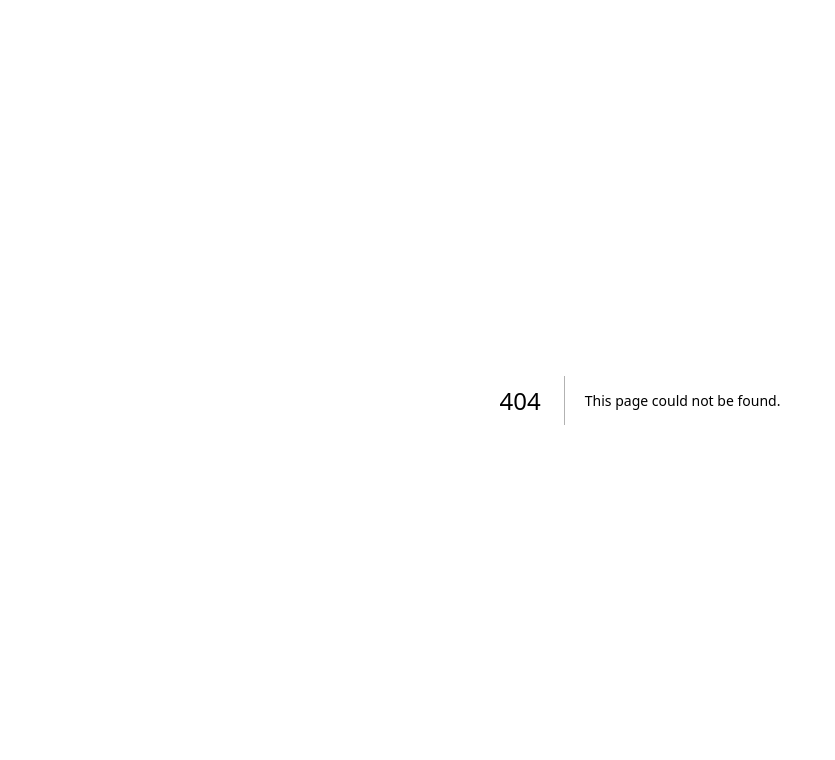
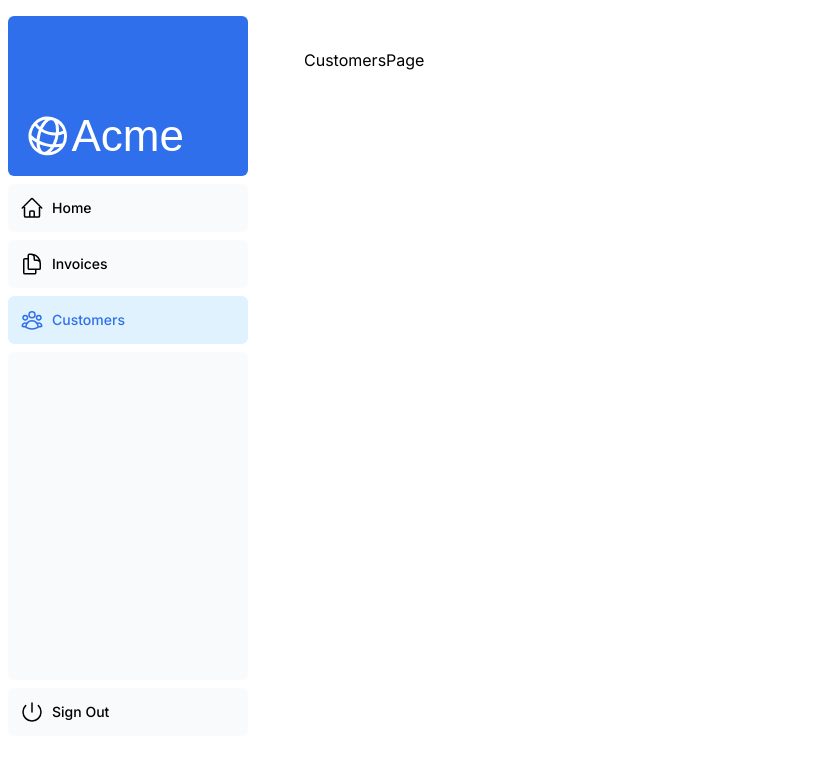
Before and after one commit to hjkrannig/nextjs_dashboard, a Next.js app: page /dashboard/customers in a window 1280 px wide. Before the commit this address had no page. Shown: the top 760 px of the page, without its empty margins (0-835 px from the left). Built offline with nearby package versions, Linux system fonts and the light colour scheme; a web font is replaced by a local one.

Commit message:
Kapitel 4, dashboard-routes implementiert

```diff
--- /dev/null
+++ b/app/dashboard/customers/page.tsx
@@ -0,0 +1,7 @@
+export default function CustomersPage() {
+  return (
+    <>
+      <h2>CustomersPage</h2>
+    </>
+  );
+}
--- /dev/null
+++ b/app/dashboard/invoices/page.tsx
@@ -0,0 +1,7 @@
+export default function InvoicesPage() {
+  return (
+    <>
+      <h2>InvoicesPage</h2>
+    </>
+  );
+}
--- /dev/null
+++ b/app/dashboard/layout.tsx
@@ -0,0 +1,12 @@
+import SideNav from "@/app/ui/dashboard/sidenav";
+
+export default function Layout({ children }: { children: React.ReactNode }) {
+  return (
+    <div className="flex h-screen flex-col md:flex-row md:overflow-hidden">
+      <div className="w-full flex-none md:w-64">
+        <SideNav />
+      </div>
+      <div className="flex-grow p-6 md:overflow-y-auto md:p-12">{children}</div>
+    </div>
+  );
+}
--- /dev/null
+++ b/app/dashboard/page.tsx
@@ -0,0 +1,7 @@
+export default function DashBoardPage() {
+  return (
+    <>
+      <h2>DashBoardPage</h2>
+    </>
+  );
+}
--- a/app/ui/dashboard/nav-links.tsx
+++ b/app/ui/dashboard/nav-links.tsx
@@ -1,35 +1,41 @@
-import {
-  UserGroupIcon,
-  HomeIcon,
-  DocumentDuplicateIcon,
-} from '@heroicons/react/24/outline';
+"use client";
+import clsx from "clsx";
+import { usePathname } from "next/navigation";
+import { UserGroupIcon, HomeIcon, DocumentDuplicateIcon } from "@heroicons/react/24/outline";
+import Link from "next/link";
 
 // Map of links to display in the side navigation.
 // Depending on the size of the application, this would be stored in a database.
 const links = [
-  { name: 'Home', href: '/dashboard', icon: HomeIcon },
+  { name: "Home", href: "/dashboard", icon: HomeIcon },
   {
-    name: 'Invoices',
-    href: '/dashboard/invoices',
+    name: "Invoices",
+    href: "/dashboard/invoices",
     icon: DocumentDuplicateIcon,
   },
-  { name: 'Customers', href: '/dashboard/customers', icon: UserGroupIcon },
+  { name: "Customers", href: "/dashboard/customers", icon: UserGroupIcon },
 ];
 
 export default function NavLinks() {
+  const pathname = usePathname();
+  console.log(pathname);
   return (
     <>
       {links.map((link) => {
         const LinkIcon = link.icon;
         return (
-          <a
+          <Link
             key={link.name}
             href={link.href}
-            className="flex h-[48px] grow items-center justify-center gap-2 rounded-md bg-gray-50 p-3 text-sm font-medium hover:bg-sky-100 hover:text-blue-600 md:flex-none md:justify-start md:p-2 md:px-3"
-          >
+            className={clsx(
+              "flex h-[48px] grow items-center justify-center gap-2 rounded-md bg-gray-50 p-3 text-sm font-medium hover:bg-sky-100 hover:text-blue-600 md:flex-none md:justify-start md:p-2 md:px-3",
+              {
+                "bg-sky-100 text-blue-600": pathname === link.href,
+              }
+            )}>
             <LinkIcon className="w-6" />
             <p className="hidden md:block">{link.name}</p>
-          </a>
+          </Link>
         );
       })}
     </>
--- a/app/ui/dashboard/sidenav.tsx
+++ b/app/ui/dashboard/sidenav.tsx
@@ -1,15 +1,14 @@
-import Link from 'next/link';
-import NavLinks from '@/app/ui/dashboard/nav-links';
-import AcmeLogo from '@/app/ui/acme-logo';
-import { PowerIcon } from '@heroicons/react/24/outline';
+import Link from "next/link";
+import NavLinks from "@/app/ui/dashboard/nav-links";
+import AcmeLogo from "@/app/ui/acme-logo";
+import { PowerIcon } from "@heroicons/react/24/outline";
 
 export default function SideNav() {
   return (
     <div className="flex h-full flex-col px-3 py-4 md:px-2">
       <Link
         className="mb-2 flex h-20 items-end justify-start rounded-md bg-blue-600 p-4 md:h-40"
-        href="/"
-      >
+        href="/">
         <div className="w-32 text-white md:w-40">
           <AcmeLogo />
         </div>
@@ -18,7 +17,7 @@
         <NavLinks />
         <div className="hidden h-auto w-full grow rounded-md bg-gray-50 md:block"></div>
         <form>
-          <button className="flex h-[48px] w-full grow items-center justify-center gap-2 rounded-md bg-gray-50 p-3 text-sm font-medium hover:bg-sky-100 hover:text-blue-600 md:flex-none md:justify-start md:p-2 md:px-3">
+          <button className="flex h-[48px] w-full grow items-center justify-center gap-2 rounded-md bg-gray-50 p-3 text-sm font-medium hover:bg-sky-100 hover:text-blue-600 md:flex-none md:justify-start md:mb-12 md:p-2 md:px-3">
             <PowerIcon className="w-6" />
             <div className="hidden md:block">Sign Out</div>
           </button>
```
